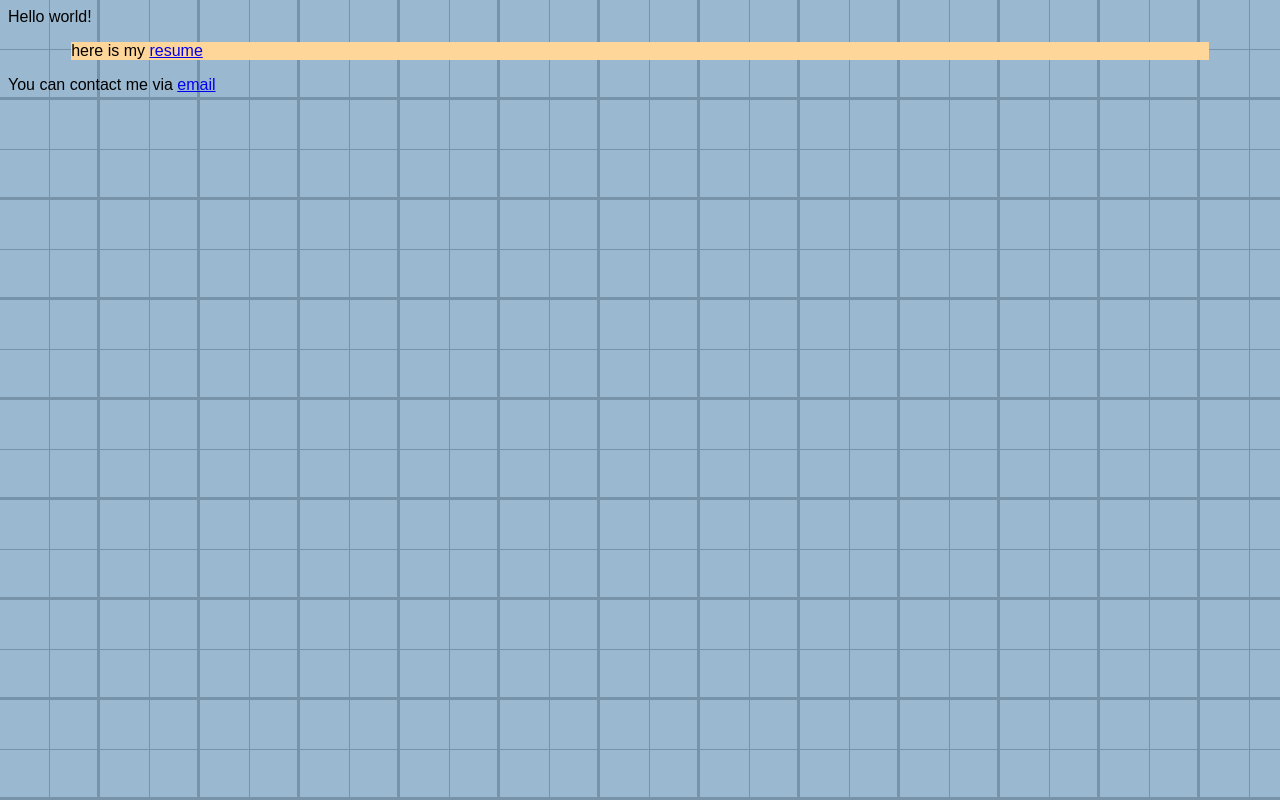
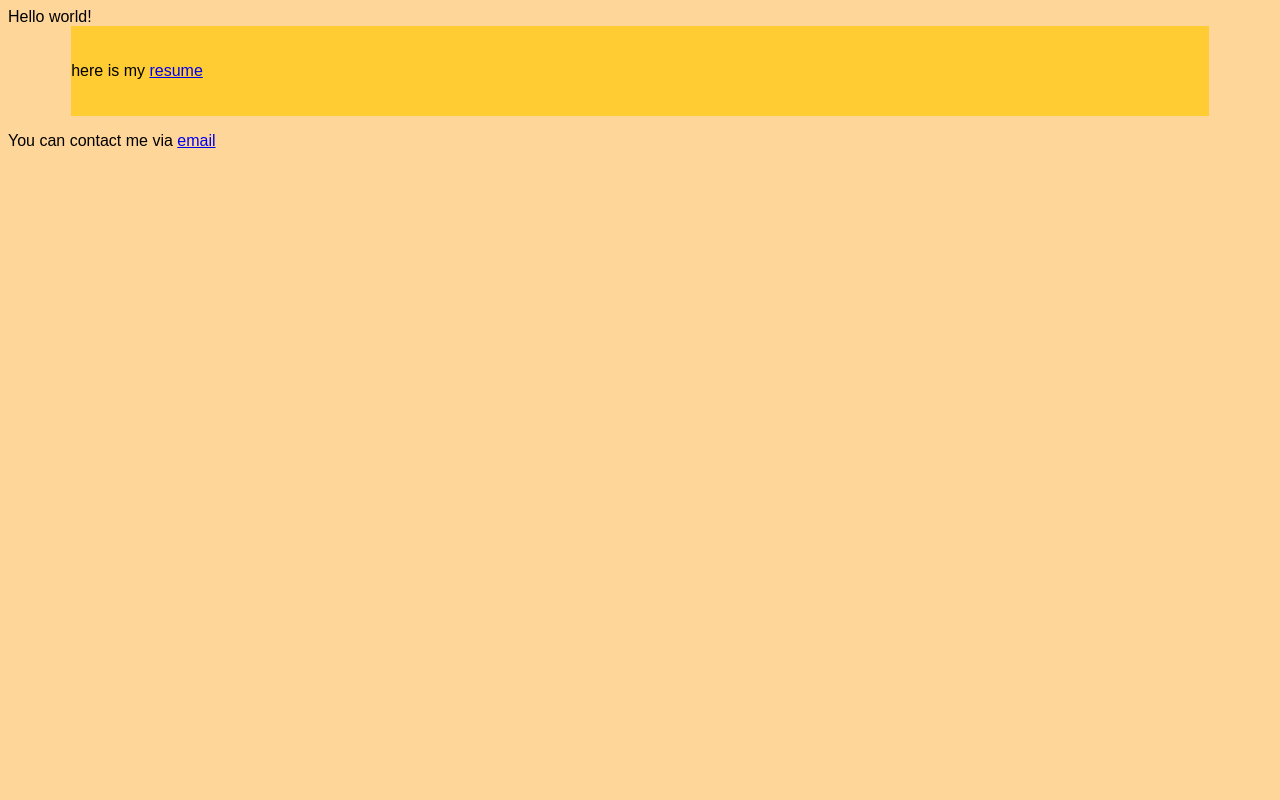
Before and after one commit to efrubin/efrubin.github.io, a plain HTML site: page index.html in a window 1280 px wide. Drawn offline with Linux system fonts and the light colour scheme.

Commit message:
changed some css

```diff
--- a/css/styles.css
+++ b/css/styles.css
@@ -1,12 +1,14 @@
 body {
-    background-image: url(../images/grid2.png);
+    background-color: #ffd699;
 }
 
 div.block1{
-    background-color: #ffd699;
+    background-color: #ffcc33;
     width: 90%;
     color: black;
     margin-right: 5%;
     margin-left: 5%;
+    padding-top: 20px;
+    padding-bottom: 20px;
 
 }
```
